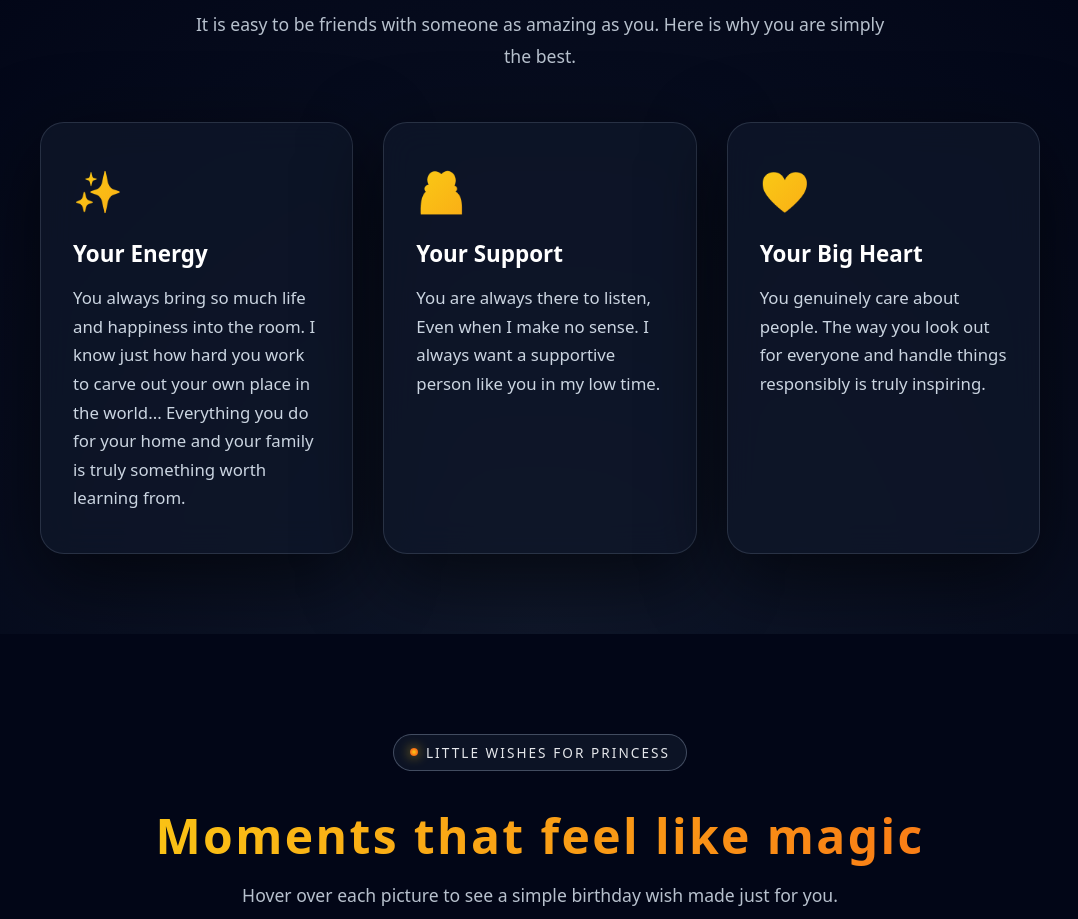
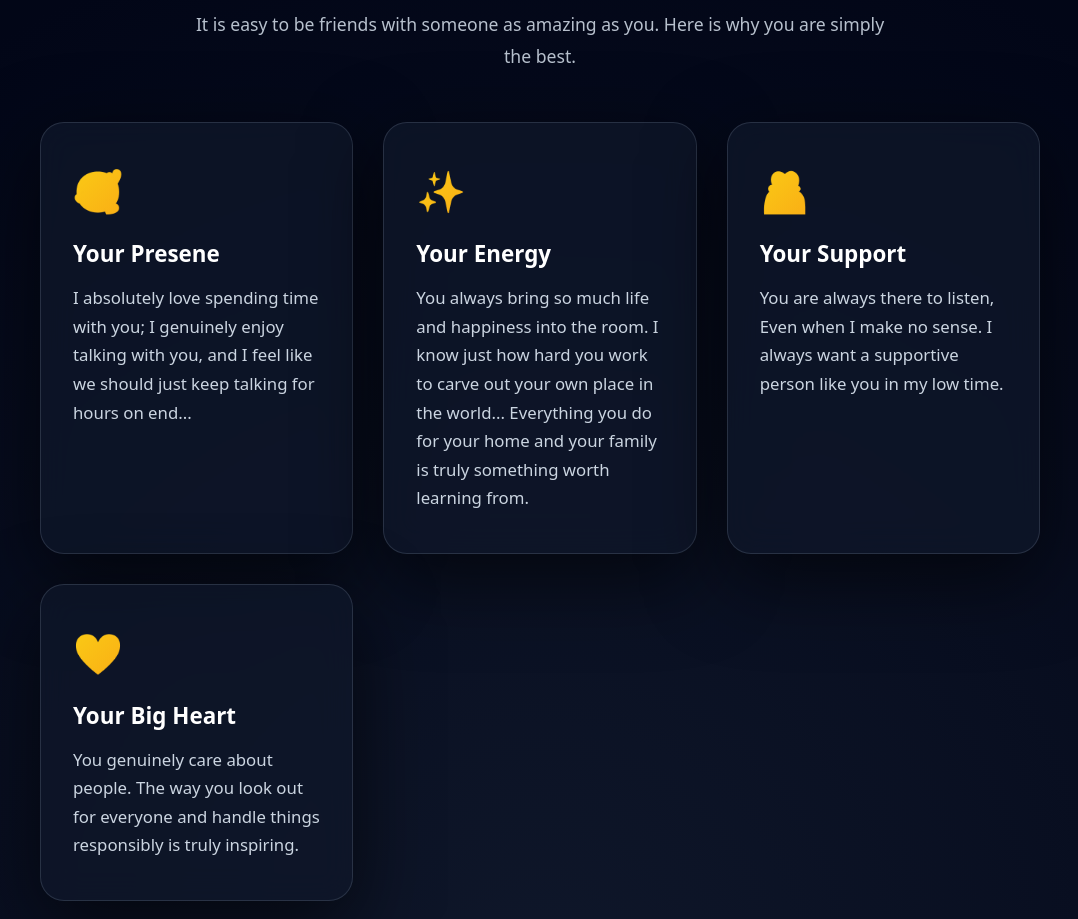
Before and after one commit to Ruturajpatil3079/mansi-birthday-wish.github.io, a plain HTML site: page index.html in a window 1280 px wide. Shown: the part 2137-3056 px from the top of the page, without its empty margins (100-1178 px from the left). Drawn offline with nearby package versions, Linux system fonts and the light colour scheme.

Commit message:
Update index.html

```diff
--- a/index.html
+++ b/index.html
@@ -633,6 +633,11 @@
 
       <div class="qualities-grid">
         <div class="glass-card quality-card">
+          <div class="quality-icon">🥰</div>
+          <h3>Your Presene</h3>
+          <p>I absolutely love spending time with you; I genuinely enjoy talking with you, and I feel like we should just keep talking for hours on end...</p>
+        </div>
+        <div class="glass-card quality-card">
           <div class="quality-icon">✨</div>
           <h3>Your Energy</h3>
           <p>You always bring so much life and happiness into the room. I know just how hard you work to carve out your own place in the world... Everything you do for your home and your family is truly something worth learning from.</p>
@@ -763,6 +768,9 @@
         </p>
         <p>
           I hope this birthday brings you easy mornings, exciting new chances, and peaceful nights where you feel proud of yourself.
+        </p>
+        <p>
+          I know i said every time you are my best friend you are my best friend but I'm not act like your friend... some time i feel like i don't worth of your friendship because there is lot of time you cried becase of me whether is it silly mistake or whether it is big mistake... I always made a mistake and I'm really really sorry for that, I hope you will forgive me about this....
         </p>
         <p>
           You deserve a beautiful life that always makes you happy. Have the best birthday ever! 🎉
```
